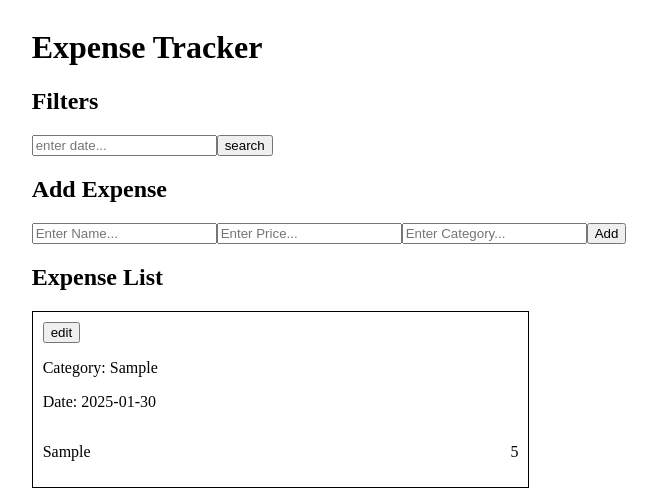
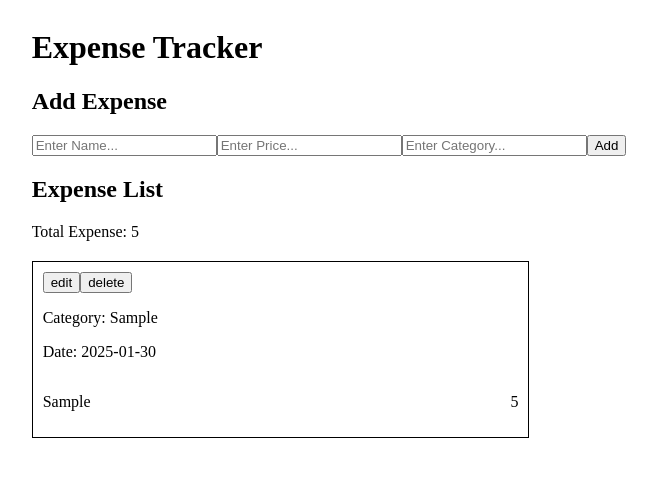
Before and after one commit to sagnik26/Machine-Coding, a React (Vite) app: page / in a window 1280 px wide. Both pictures are taken after typing "Sample", "5", "Sample" into the empty fields and a click on the button "Add". Shown: the top 500 px of the page, without its empty margins (311-968 px from the left). Built offline with nearby package versions, Linux system fonts and the light colour scheme.

Commit message:
Expense Tracker

```diff
--- a/src/components/ExpenseTracker.tsx
+++ b/src/components/ExpenseTracker.tsx
@@ -1,15 +1,19 @@
-import React, { useState } from "react";
-import { addExpense, editExpense, setFilter } from "../store/expenseSlice";
+import { useState } from "react";
+import { addExpense, editExpense, deleteExpense } from "../store/expenseSlice";
 import { useDispatch, useSelector } from "react-redux";
 
 const ExpenseTracker = () => {
   const [expenseItemName, setExpenseItemName] = useState("");
   const [expenseItemPrice, setExpenseItemPrice] = useState("");
   const [expenseItemCategory, setExpenseItemCategory] = useState("");
+  const [editItem, setEditItem] = useState({
+    name: "",
+    price: "",
+    category: "",
+  });
   const dispatch = useDispatch();
   const { expenses, filterType } = useSelector((item: any) => item.expense);
   const [editId, setEditId] = useState(null);
-  const [date, setDate] = useState("");
 
   const handleAdd = (e: { preventDefault: () => void }) => {
     e.preventDefault();
@@ -31,21 +35,11 @@ const ExpenseTracker = () => {
     }
   };
 
-  const filteredExpenses = expenses;
+  console.log("EEE");
 
   return (
     <div>
       <h1>Expense Tracker</h1>
-      <div>
-        <h2>Filters</h2>
-        <input
-          type="text"
-          value={date}
-          placeholder="enter date..."
-          onChange={(e) => setDate(e.target.value)}
-        />
-        <button onClick={() => {}}>search</button>
-      </div>
 
       <h2>Add Expense</h2>
       <form onSubmit={handleAdd} style={{ marginTop: 20 }}>
@@ -71,12 +65,20 @@ const ExpenseTracker = () => {
       </form>
 
       <h2>Expense List</h2>
+      <p>
+        Total Expense:{" "}
+        {expenses.reduce(
+          (acc: Number, curr: { itemPrice: Number }) =>
+            Number(acc) + Number(curr.itemPrice),
+          0
+        )}
+      </p>
       <div
         style={{
           marginTop: 20,
         }}
       >
-        {filteredExpenses.map((item: any) => {
+        {expenses.map((item: any) => {
           return (
             <div
               style={{
@@ -92,46 +94,60 @@ const ExpenseTracker = () => {
                 onClick={() => {
                   if (!editId) {
                     setEditId(item.id);
-                    setExpenseItemName(item.itemName);
-                    setExpenseItemPrice(item.itemPrice);
-                    setExpenseItemCategory(item.category);
+                    setEditItem({
+                      ...editItem,
+                      name: item.itemName,
+                      price: item.itemPrice,
+                      category: item.category,
+                    });
                   } else {
                     dispatch(
                       editExpense({
                         id: item.id,
-                        category: expenseItemCategory,
-                        itemName: expenseItemName,
-                        itemPrice: expenseItemPrice,
+                        category: editItem.category,
+                        itemName: editItem.name,
+                        itemPrice: editItem.price,
                       })
                     );
                     setEditId(null);
-                    setExpenseItemCategory("");
-                    setExpenseItemName("");
-                    setExpenseItemPrice("");
+                    setEditItem({
+                      name: "",
+                      price: "",
+                      category: "",
+                    });
                   }
                 }}
               >
                 {editId && editId === item.id ? "save" : "edit"}
+              </button>
+              <button onClick={() => dispatch(deleteExpense(item.id))}>
+                delete
               </button>
               {editId && editId === item.id && (
                 <div>
                   <input
                     type="text"
                     placeholder="Enter Name..."
-                    value={expenseItemName || item.itemName}
-                    onChange={(e) => setExpenseItemName(e.target.value)}
+                    value={editItem.name}
+                    onChange={(e) =>
+                      setEditItem({ ...editItem, name: e.target.value })
+                    }
                   />
                   <input
                     type="number"
                     placeholder="Enter Price..."
-                    value={expenseItemPrice}
-                    onChange={(e) => setExpenseItemPrice(e.target.value)}
+                    value={editItem.price}
+                    onChange={(e) =>
+                      setEditItem({ ...editItem, price: e.target.value })
+                    }
                   />
                   <input
                     type="text"
                     placeholder="Enter Category..."
-                    value={expenseItemCategory}
-                    onChange={(e) => setExpenseItemCategory(e.target.value)}
+                    value={editItem.category}
+                    onChange={(e) =>
+                      setEditItem({ ...editItem, category: e.target.value })
+                    }
                   />
                 </div>
               )}
```
